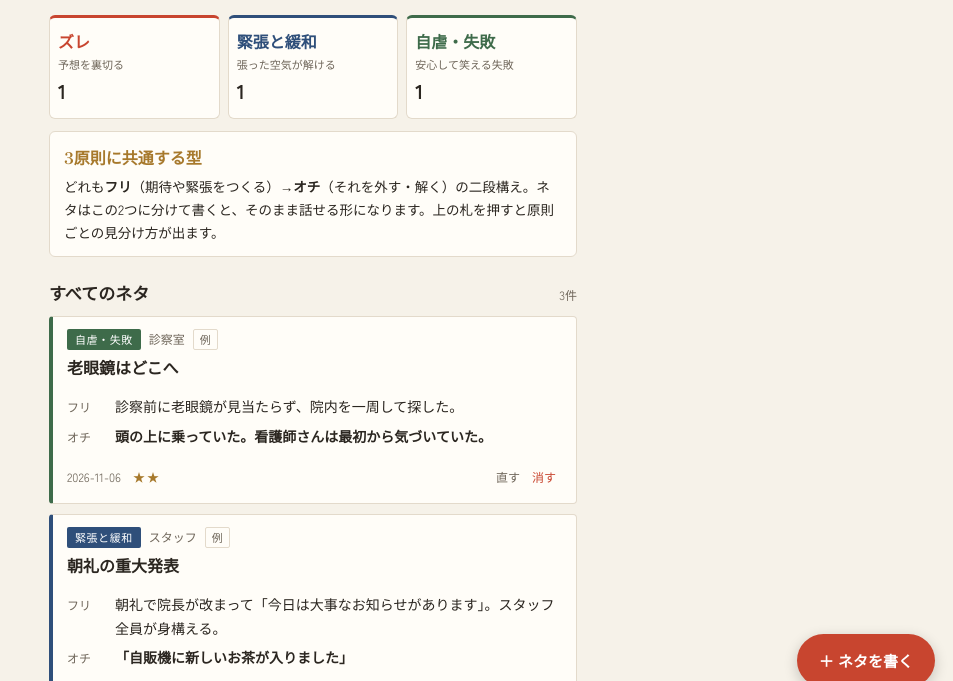
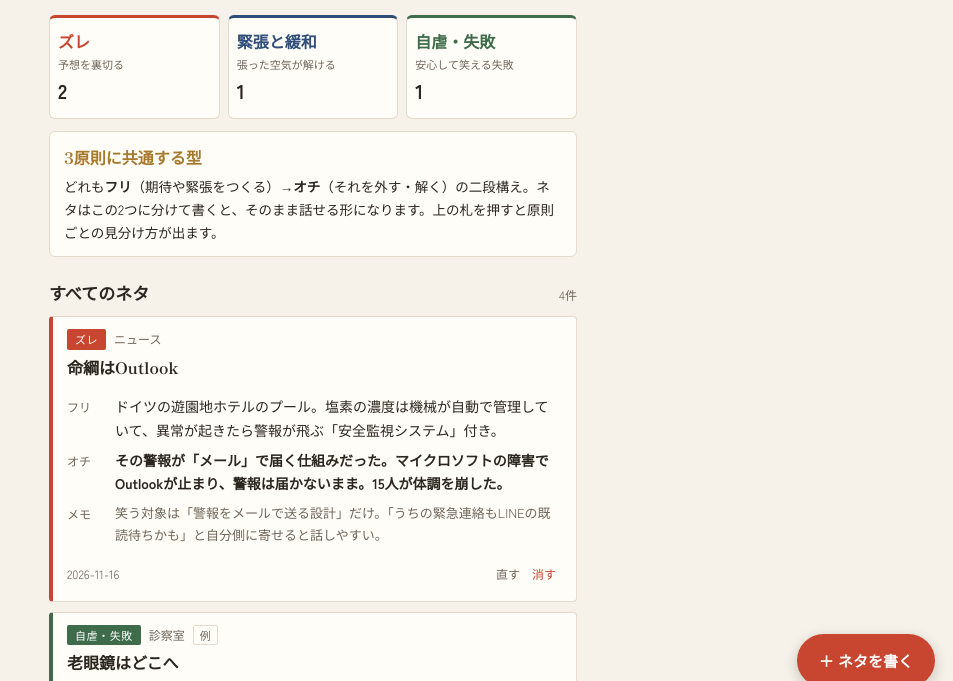
Before and after one commit to yatsu3-crypto/neta, a plain HTML site: page index.html in a window 1280 px wide. Shown: the part 95-776 px from the top of the page, without its empty margins (327-1280 px from the left). Drawn offline with Linux system fonts and the light colour scheme.

Commit message:
Add files via upload

```diff
--- a/index.html
+++ b/index.html
@@ -159,7 +159,15 @@ const SAMPLE=[
   {id:'s2',ex:true,p:'kanwa',title:'朝礼の重大発表',furi:'朝礼で院長が改まって「今日は大事なお知らせがあります」。スタッフ全員が身構える。',ochi:'「自販機に新しいお茶が入りました」',place:'スタッフ',score:3,date:'2026-11-03'},
   {id:'s3',ex:true,p:'jigyaku',title:'老眼鏡はどこへ',furi:'診察前に老眼鏡が見当たらず、院内を一周して探した。',ochi:'頭の上に乗っていた。看護師さんは最初から気づいていた。',place:'診察室',score:2,date:'2026-11-06'}
 ];
+// Claudeが追加したネタ。初回だけ取り込み、消した後は戻らない
+const ADD=[
+  {id:'n20261116',p:'zure',title:'命綱はOutlook',furi:'ドイツの遊園地ホテルのプール。塩素の濃度は機械が自動で管理していて、異常が起きたら警報が飛ぶ「安全監視システム」付き。',ochi:'その警報が「メール」で届く仕組みだった。マイクロソフトの障害でOutlookが止まり、警報は届かないまま。15人が体調を崩した。',place:'ニュース',score:0,date:'2026-11-16',note:'笑う対象は「警報をメールで送る設計」だけ。「うちの緊急連絡もLINEの既読待ちかも」と自分側に寄せると話しやすい。'}
+];
+const SEENKEY='warai-neta-added';
 let eps=load(), filter='all', editing=null, pick='zure';
+(function mergeAdd(){let seen=[];try{seen=JSON.parse(localStorage.getItem(SEENKEY)||'[]')}catch(e){}
+  let ch=false;ADD.forEach(a=>{if(!seen.includes(a.id)){if(!eps.some(e=>e.id===a.id))eps.push({...a});seen.push(a.id);ch=true}});
+  if(ch){save();try{localStorage.setItem(SEENKEY,JSON.stringify(seen))}catch(e){}}})();
 
 function load(){try{const r=localStorage.getItem(KEY);if(r)return JSON.parse(r)}catch(e){}return SAMPLE.slice()}
 function save(){try{localStorage.setItem(KEY,JSON.stringify(eps))}catch(e){}}
@@ -189,7 +197,7 @@ function renderList(){
   <article class="ep" style="--c:${v.c}">
     <div class="ep-h"><span class="tag">${v.name}</span>${e.place?`<span style="font-size:12px;color:var(--sub)">${esc(e.place)}</span>`:''}${e.ex?'<span class="ex">例</span>':''}</div>
     <div class="ep-t">${esc(e.title)}</div>
-    <dl class="row"><dt>フリ</dt><dd>${esc(e.furi)}</dd><dt>オチ</dt><dd class="ochi">${esc(e.ochi)}</dd></dl>
+    <dl class="row"><dt>フリ</dt><dd>${esc(e.furi)}</dd><dt>オチ</dt><dd class="ochi">${esc(e.ochi)}</dd>${e.note?`<dt>メモ</dt><dd style="color:var(--sub);font-size:13px">${esc(e.note)}</dd>`:''}</dl>
     <div class="meta"><span>${esc(e.date||'')}　<span class="stars">${'★'.repeat(e.score||0)}</span></span>
       <span><button class="lnk" data-edit="${e.id}">直す</button><button class="lnk danger" data-del="${e.id}">消す</button></span></div>
   </article>`}).join('');
```
